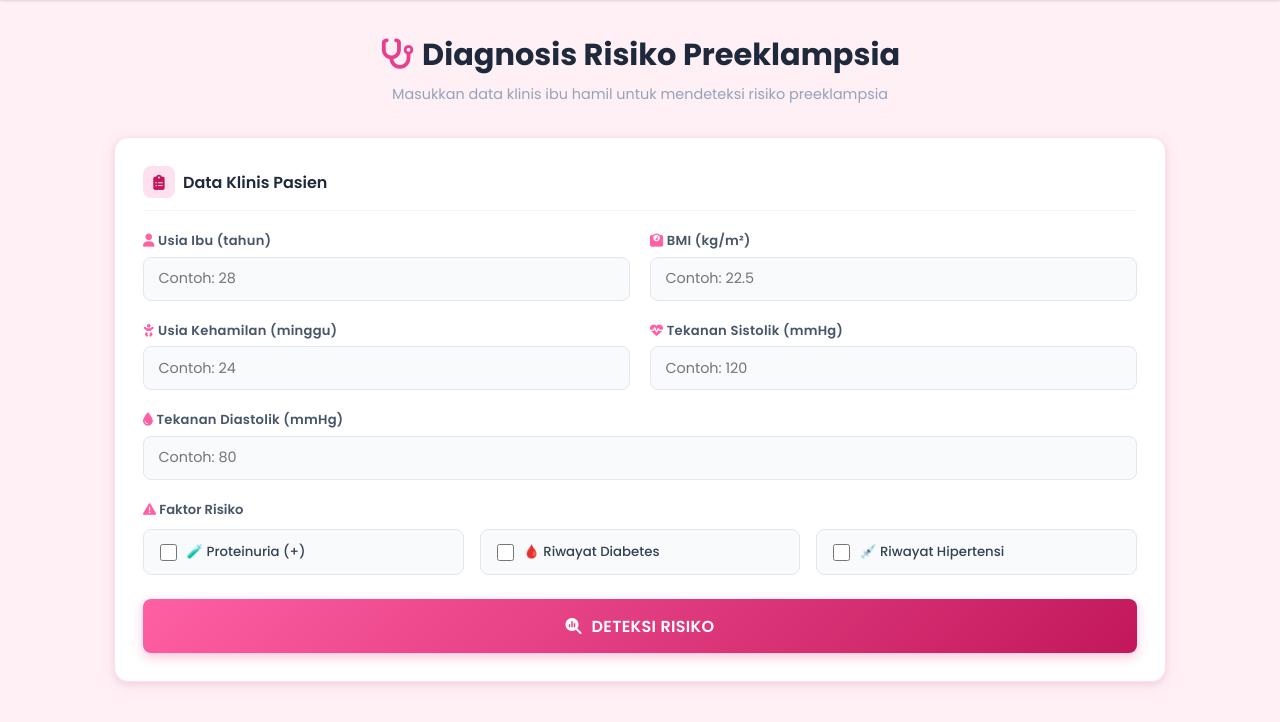
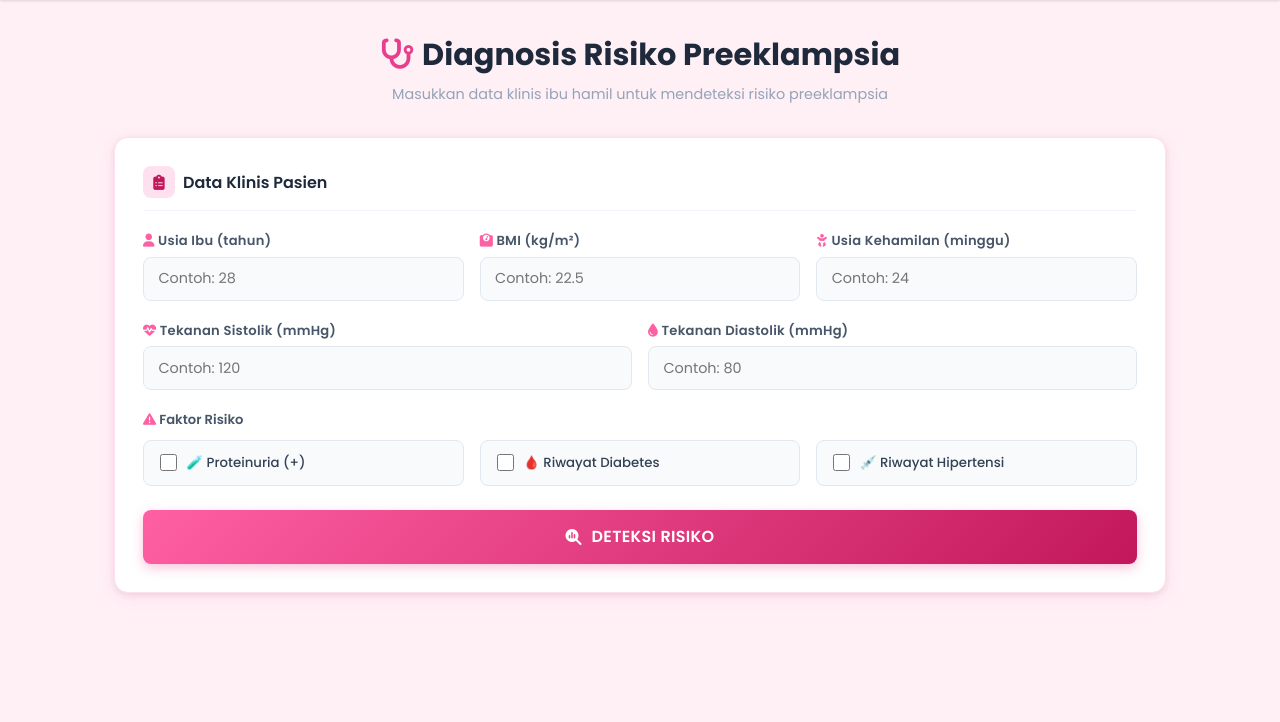
Before and after one commit to fauziaz/SPDP, a Django app: page / in a window 1280 px wide. Shown: the part 64-786 px from the top of the page. Run offline with Django 5.2, Linux system fonts and the light colour scheme.

Commit message:
Change layout kolom input diagnosis

```diff
--- a/templates/diagnosis.html
+++ b/templates/diagnosis.html
@@ -21,8 +21,8 @@
 
       <form method="post" id="diagnosisForm">
         {% csrf_token %}
-
         <div class="form-grid">
+          <div style="grid-column: 1 / -1; display: grid; grid-template-columns: repeat(3, 1fr); gap: 1rem;">
             <div class="form-group">
               <label for="{{ form.usia.id_for_label }}">
                 <i class="fa-solid fa-user" style="color:var(--pink-400);"></i>
@@ -51,22 +51,33 @@
                 {{ form.usia_kehamilan.label }}
               </label>
               {{ form.usia_kehamilan }}
+              {% if form.usia_kehamilan.errors %}
+                <small style="color:var(--red);">{{ form.usia_kehamilan.errors.0 }}</small>
+              {% endif %}
             </div>
-
+          </div>
+          <div style="grid-column: 1 / -1; display: grid; grid-template-columns: repeat(2, 1fr); gap: 1rem;">
             <div class="form-group">
               <label for="{{ form.sistolik.id_for_label }}">
                 <i class="fa-solid fa-heart-pulse" style="color:var(--pink-400);"></i>
                 {{ form.sistolik.label }}
               </label>
               {{ form.sistolik }}
+              {% if form.sistolik.errors %}
+                <small style="color:var(--red);">{{ form.sistolik.errors.0 }}</small>
+              {% endif %}
             </div>
 
-          <div class="form-group" style="grid-column:1/-1;">
+            <div class="form-group">
               <label for="{{ form.diastolik.id_for_label }}">
                 <i class="fa-solid fa-droplet" style="color:var(--pink-400);"></i>
                 {{ form.diastolik.label }}
               </label>
               {{ form.diastolik }}
+              {% if form.diastolik.errors %}
+                <small style="color:var(--red);">{{ form.diastolik.errors.0 }}</small>
+              {% endif %}
+            </div>
           </div>
         </div>
 
```
Lines whose indentation alone changed are shown as unchanged.
